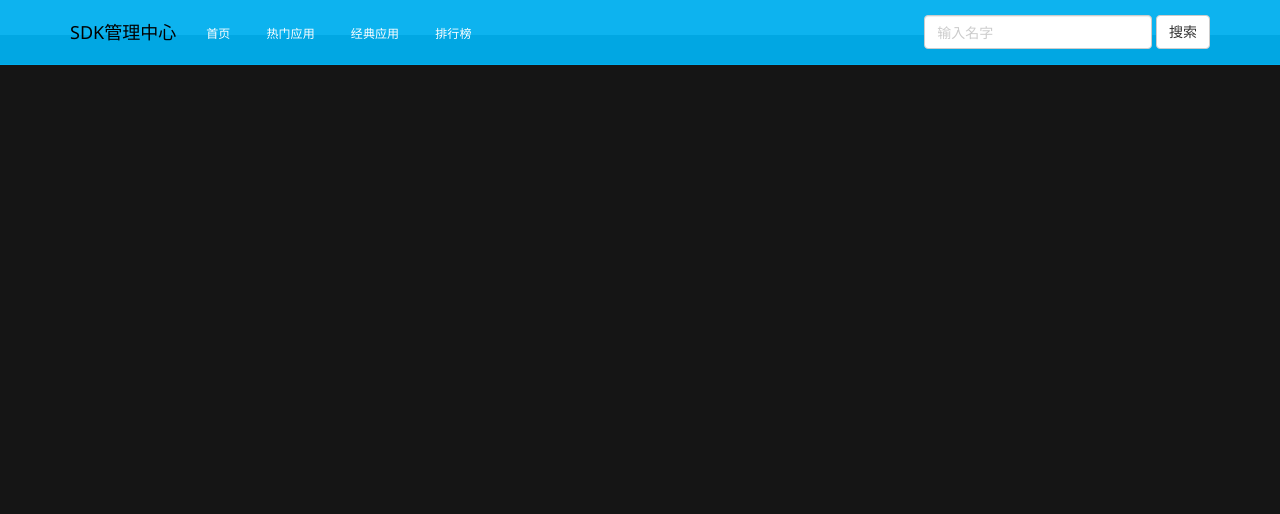
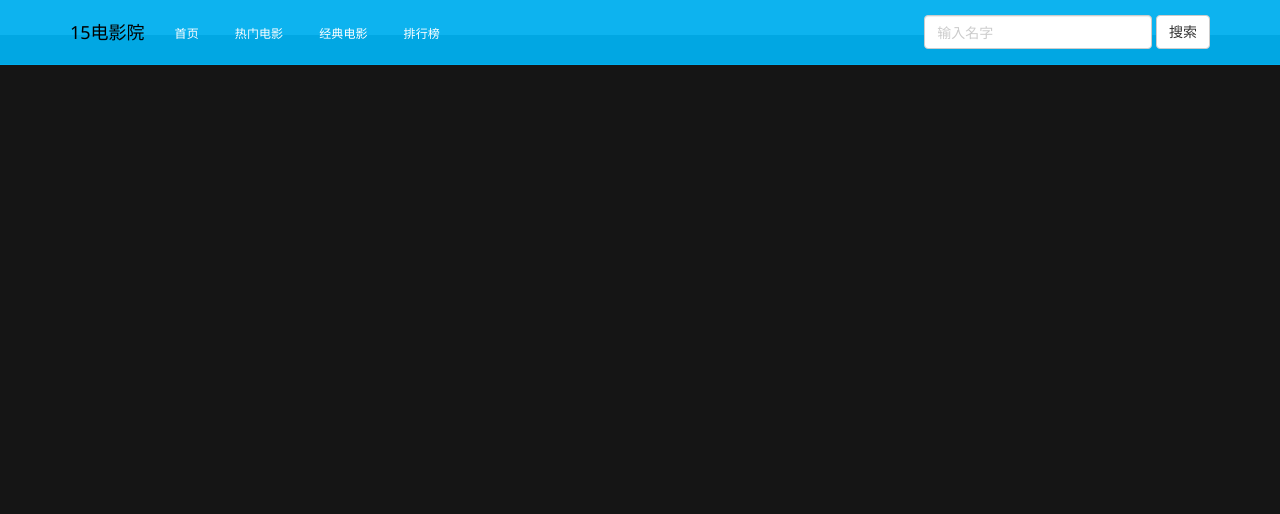
Before and after one commit to luckyzwei/movie, a Python web app: template movie/templates/index.html in a window 1280 px wide. Shown: the top 514 px of the page. Run offline with Jinja, Linux system fonts and the light colour scheme; the template is opened without the code that fills it, so the values that code supplies are empty; some libraries are stand-ins or nearby versions.

Commit message:
小细节修复

```diff
--- a/movie/templates/index.html
+++ b/movie/templates/index.html
@@ -34,7 +34,7 @@
       <div class="container">
 
             <div class="navbar-header">
-                <a href="/" class="navbar-brand" style="color:black;font-weight:initial">SDK管理中心</a>
+                <a href="/" class="navbar-brand" style="color:black;font-weight:initial">15电影院</a>
             </div>
 
 
@@ -42,18 +42,18 @@
                 <ul class="nav navbar-nav navbar-left">
                     <li class="active"><a href="/">首页</a></li>
                     <li class="dropdown">
-                        <a href="/videos" class="dropdown-toggle">热门应用</a>
+                        <a href="/videos" class="dropdown-toggle">热门电影</a>
                         <ul class="dropdown-menu multi-level" role="menu">
-                            <li><a href="/videos">抢先热门</a></li>
-                            <li><a href="/shows">高清热门</a></li>
+                            <li><a href="/videos">最新电影</a></li>
+                            <li><a href="/shows">高清电影</a></li>
                         </ul>
                     </li>
                     <li class="dropdown">
-                        <a href="/posts" class="dropdown-toggle">经典应用</a>
+                        <a href="/posts" class="dropdown-toggle">经典电影</a>
                         <ul class="dropdown-menu multi-level" role="menu">
-                            <li><a href="/posts/category/tutorials">烧脑应用</a></li>
-                            <li><a href="/posts/category/how-to">动作应用</a></li>
-                            <li><a href="/posts/category/technology">温情片刻</a></li>
+                            <li><a href="/posts/category/tutorials">烧脑电影</a></li>
+                            <li><a href="/posts/category/how-to">动作电影</a></li>
+                            <li><a href="/posts/category/technology">温情电影</a></li>
                             <li><a href="/posts/category/chitchat">走出困境</a></li>
                         </ul>
                     </li>
@@ -191,7 +191,11 @@
         $(".royalSlider").royalSlider({
             keyboardNavEnabled: true,
             loop: true,
-
+            transitionType: 'fade',
+            autoPlay:{
+                enabled:true,
+                pauseOnHover:false,
+                delay:5500
             }
         });
     });
```
Also changed, not shown: mysite/urls.py (+12 -11 lines), 1 other file.
